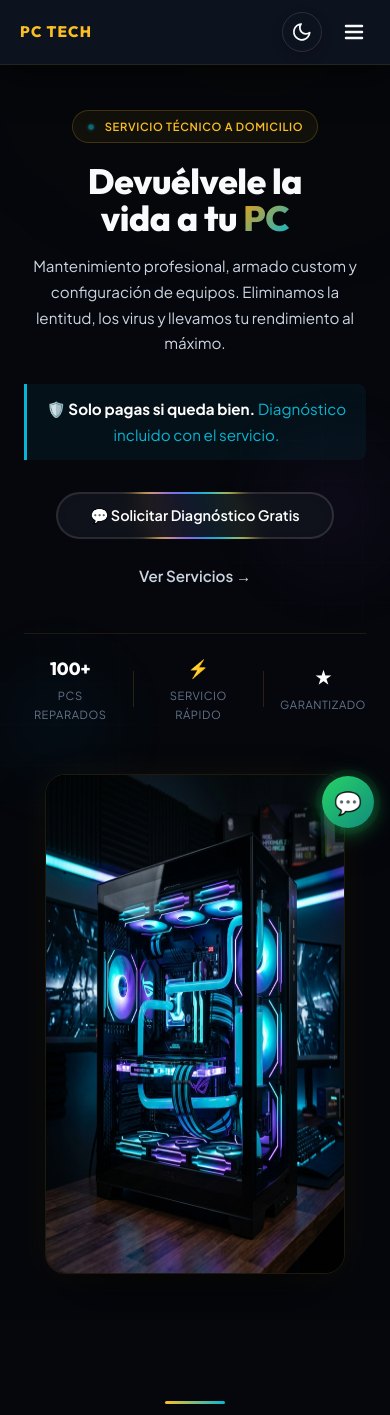
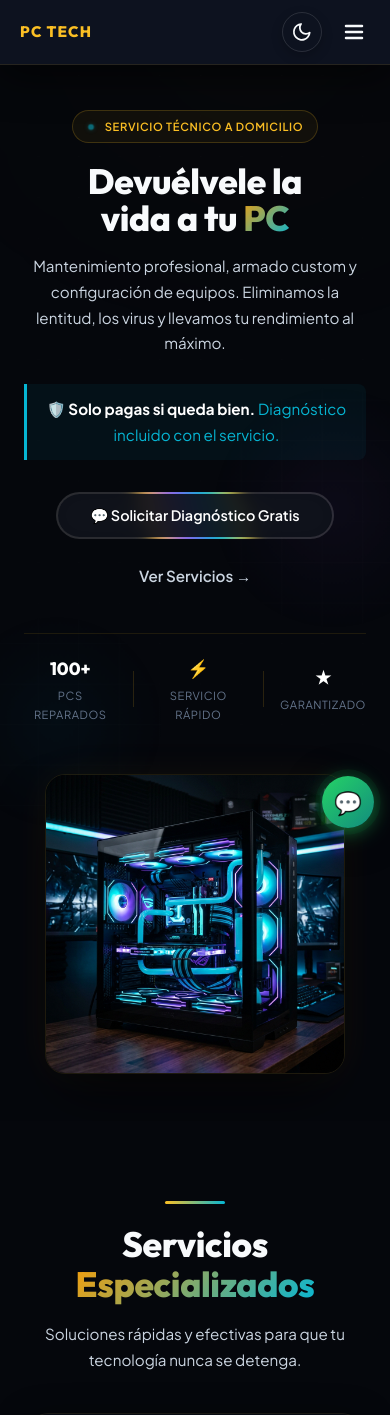
Before and after one commit to Miuted-wakeup/PC-service, a React (Vite) app: page / in a window 390 px wide. Shown: the top 1415 px of the page. Built offline with nearby package versions, Linux system fonts and the light colour scheme.

Commit message:
style: corregir relacion de aspecto y estiramiento de imagen del Hero en movil

```diff
--- a/src/components/Hero.css
+++ b/src/components/Hero.css
@@ -220,6 +220,8 @@
 .hero__image {
   width: 100%;
   max-width: 480px;
+  height: auto;
+  object-fit: cover;
   border-radius: var(--radius-xl);
   position: relative;
   z-index: 1;
@@ -351,6 +353,8 @@
 
   .hero__image {
     border-radius: var(--radius-lg);
+    height: auto;
+    object-fit: cover;
   }
 
   .hero__orb--1 {
```
